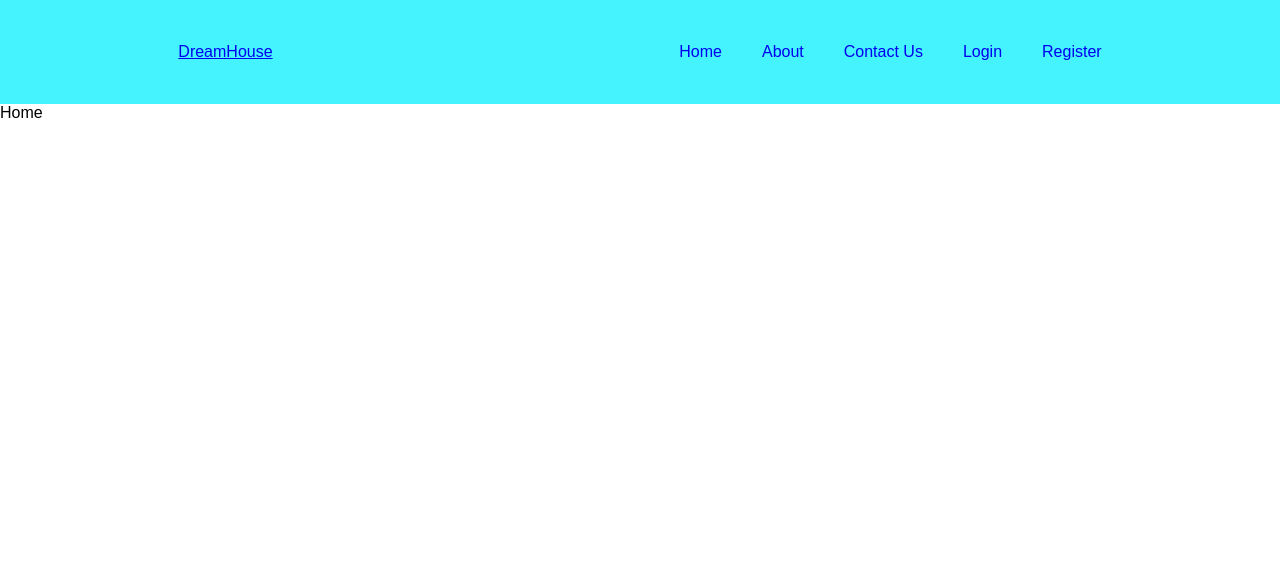
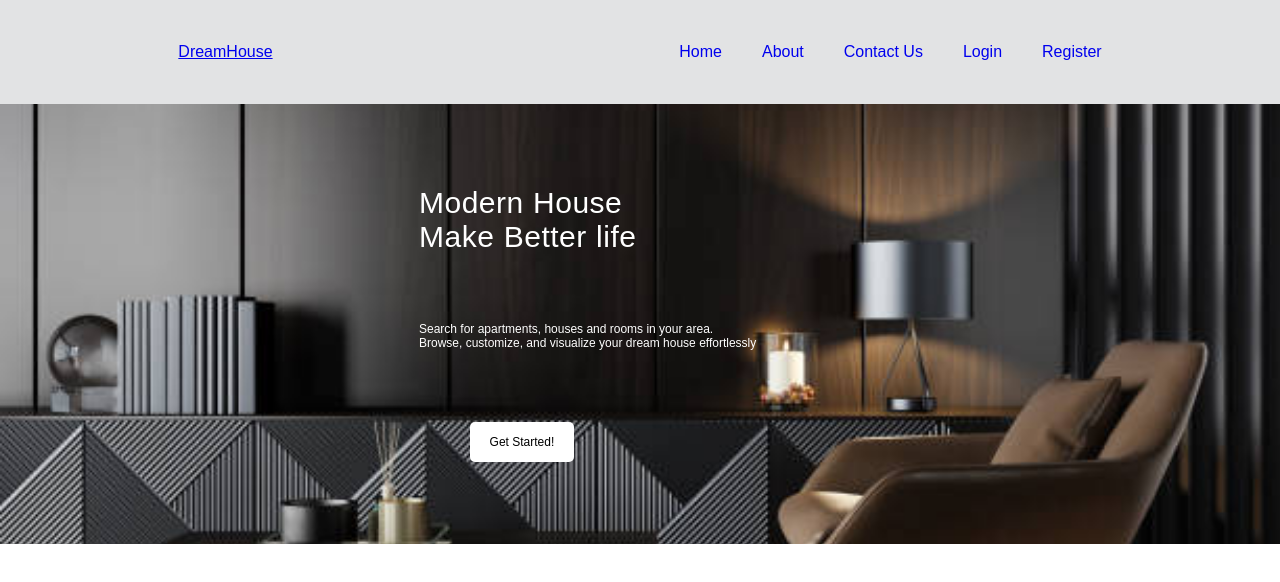
Before and after one commit to Judiciousmurich/Dream-House-App, a React (Vite) app in the folder Client/: page / in a window 1280 px wide. Shown: the top 582 px of the page. Built offline with nearby package versions, Linux system fonts and the light colour scheme.

Commit message:
updated changes

```diff
--- a/Client/src/components/navbar/Navbar.css
+++ b/Client/src/components/navbar/Navbar.css
@@ -4,7 +4,7 @@
     justify-content: space-around;
     gap: 50px;
     height: 13vh;
-  background-color:#45f3ff ;
+  background-color:rgb(226, 227, 228) ;
 
 }
 .nav-links{
--- a/Client/src/pages/home/Home.css
+++ b/Client/src/pages/home/Home.css
@@ -1,49 +1,63 @@
-/* .home {
-    background-size: cover;
-    background-position: center;
-     padding: 80px 0;
-    height: calc(100vh - 80px);
+main{
+  padding:4.5rem, 0.3rem ;
+}
+#home{
+  /* margin-top: 2rem; */
+  background: url(../images/home-1.jpg);
+  background-repeat: no-repeat;
+  background-size: cover;
+  background-position: center;
+  height: 440px;
+  /* border-radius: 1.5rem; */
+  display: flex;
+  align-items: center;
+}
+.home-container{
+  /* max-width: 1068px; */
+  margin-left: auto;
+  margin-right:auto;
 
-  }
+}
+.home-text{
+  padding-left:35px;
+  font-size: 2rem;
+  margin-left: 20%;
+  margin-left: 30%;
+}
+.home-text h1 {
+  color: white;
+  /* margin-top: 1rem; */
+  font-size: 30px;
+  /* margin-top: -9%; */
+  font-weight: lighter;
+  margin-bottom: 20%;
+  font-family: sans-serif;
+  letter-spacing: 0.5px;
+  word-spacing: 0.5px;
+}
+.home-text p{
+color: white;
+font-size: 12px;
+margin-bottom: 20%;
 
-  .home .container {
-    text-align: center;
-    color: #ffffff;
-    display: flex;
-    flex-direction: column;
-  }
 
-  .home .title {
-    font-size: 48px;
-    font-weight: bold;
-    margin-bottom: 30px;
-  }
+}
+.btn-home{
+  padding: 10px 20px;
+  width: fit-content;
+  text-align:center;
+  cursor: pointer;
+  outline: none!important;
+  box-shadow:none;
+  transition:.7s ease all;
+  margin-left: 15%;
+  border-radius: 5px;
+}
+  .btn-home:hover{
+    transform: scale(1.1) rotate(-9deg)!important;
+    filter: brightness(.9);
+    opacity:.8;
 
-  .home .subtitle {
-    font-size: 24px;
-    font-weight: bold;
-    margin-bottom: 20px;
-    color: white;
-  }
 
-  .home .description {
-    font-size: 18px;
-    margin-bottom: 30px;
-    font-family: sans-serif;
-    color: white;
-  }
 
-  .home .btn {
-    padding: 10px 20px;
-    background-color: #a5aba5;
-    color: #ffffff;
-    border: none;
-    border-radius: 5px;
-    font-size: 18px;
-    cursor: pointer;
-  }
-
-  .home .btn:hover {
-    background-color: #2e302e;
-  }
-   */
+    }
--- a/Client/src/pages/home/Home.jsx
+++ b/Client/src/pages/home/Home.jsx
@@ -1,8 +1,17 @@
+import { Link } from 'react-router-dom';
+import './Home.css'
+function Home() {
+  return (
+  <main className="home-container" id="home">
+    <div className="home-text">
+      <h1>Modern House <br/>Make Better life</h1>
+      <p>Search for apartments, houses and rooms in your area.<br/>Browse, customize, and visualize your dream house effortlessly</p>
+
+      <Link to="/search"><button type="submit" className='btn-home'>Get Started!</button></Link>
 
 
-function Home() {
-  return (
-    <div>Home</div>
+    </div>
+  </main>
   )
 }
 
```
Also changed, not shown: Client/src/components/footer/Footer.jsx (added).
